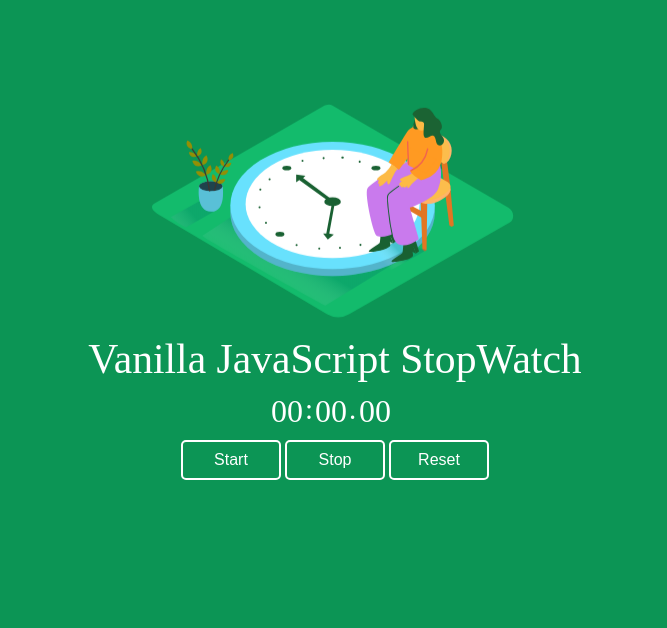
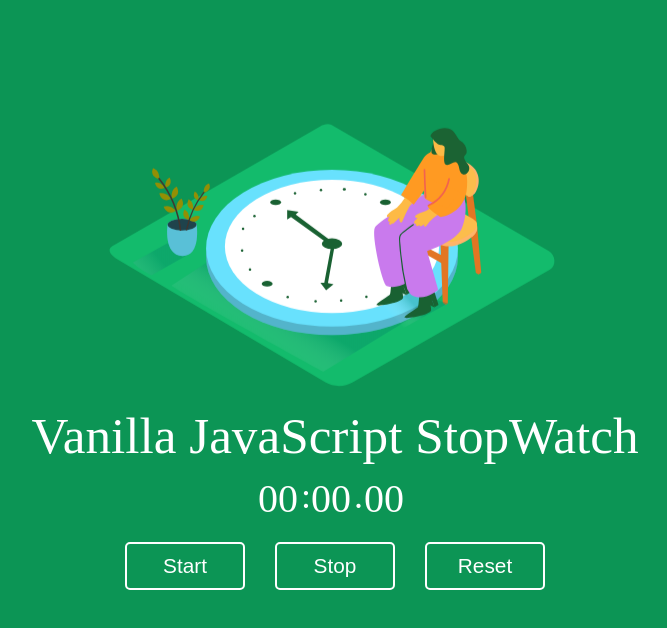
Before and after one commit to rhjoy-git/Vanilla-JS-StopWatch, a plain HTML site: page index.html in a window 1280 px wide. Shown: the whole page, without its empty margins (305-972 px from the left). Drawn offline with Linux system fonts and the light colour scheme.

Commit message:
1400px res complete

```diff
--- a/style.css
+++ b/style.css
@@ -25,6 +25,11 @@ h1,h2,h3{
     font-size: 2em;
     margin-right: 8px;
 }
+.all-button{
+        display: flex;
+        align-items: center;
+        justify-content: center;
+}
 .btn{
     width: 100px;
     height: 40px;
@@ -34,9 +39,12 @@ h1,h2,h3{
     border-radius: 5px;
     outline: none;
     font-size: 1em;
+    margin: 0 5px;
+
 }
 .timeP{
     margin-bottom: 10px;
+    font-size: 18px;
 }
 .btn:hover{
     background: white;
@@ -73,22 +81,38 @@ p{position: relative;}
 }
 
 /* Responsive */
+@media only screen and (max-width: 1400px){
+    h1,h2,h3{
+        font-size: 3.2em;
+    }
+    .timeP{
+        font-size: 20px;
+        font-weight: 500;
+    }
+    .btn {
+        width: 120px;
+        height: 48px;
+        font-size: 1.3em;
+        margin: 10px 15px;
+    }
+    .updown-anima{
+        width: 500px;
+    }
+}
 @media only screen and (max-width: 360px){
     h1,h2,h3{
-        font-size: 1.9em;
+        font-size: 2em;
         font-weight: 400;
     }
-    .all-button{
-        margin-top: 25px;
-        display: flex;
-        align-items: center;
-        justify-content: space-around;
-    }
+
 }
 @media only screen and (max-width: 320px){
     h1,h2,h3{
         font-size: 1.7em;
         font-weight: 400;
+    }
+    .all-button{
+        display: block;
     }
     .btn {
         width: 75px;
```
